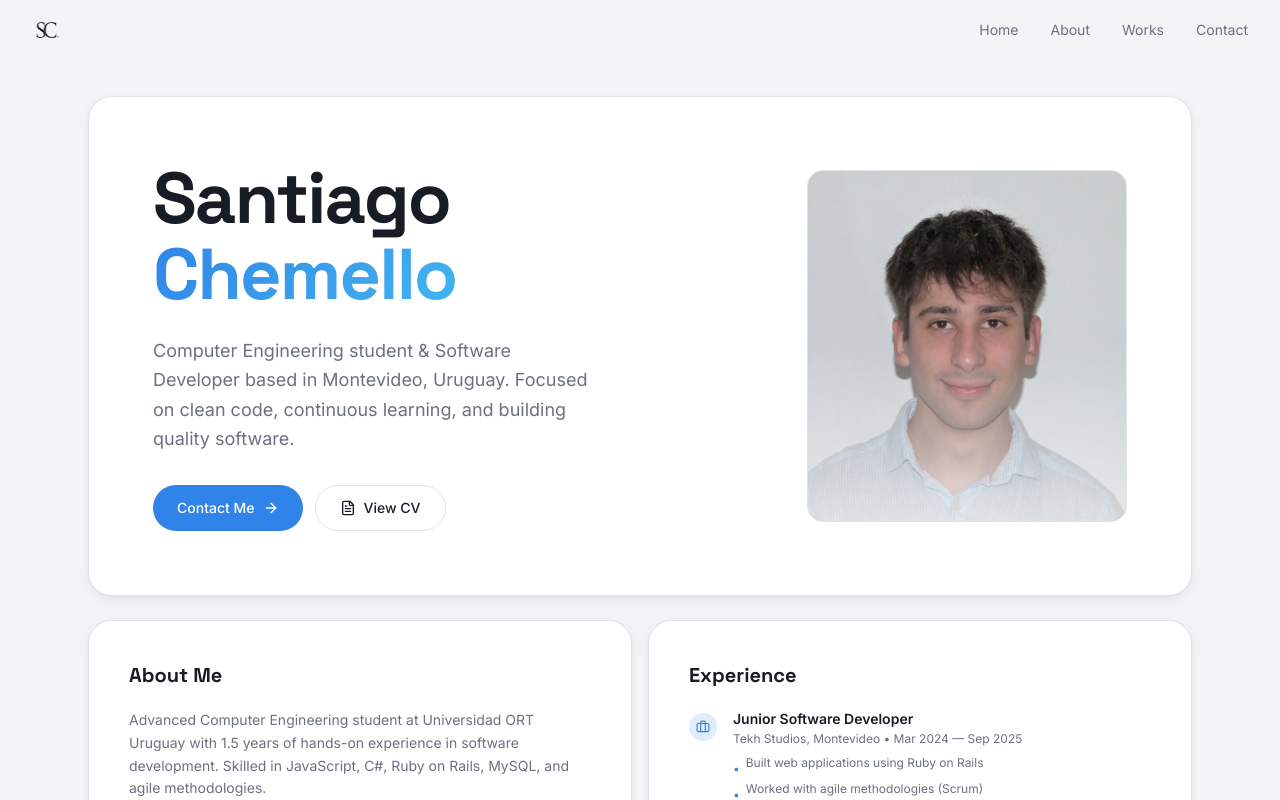
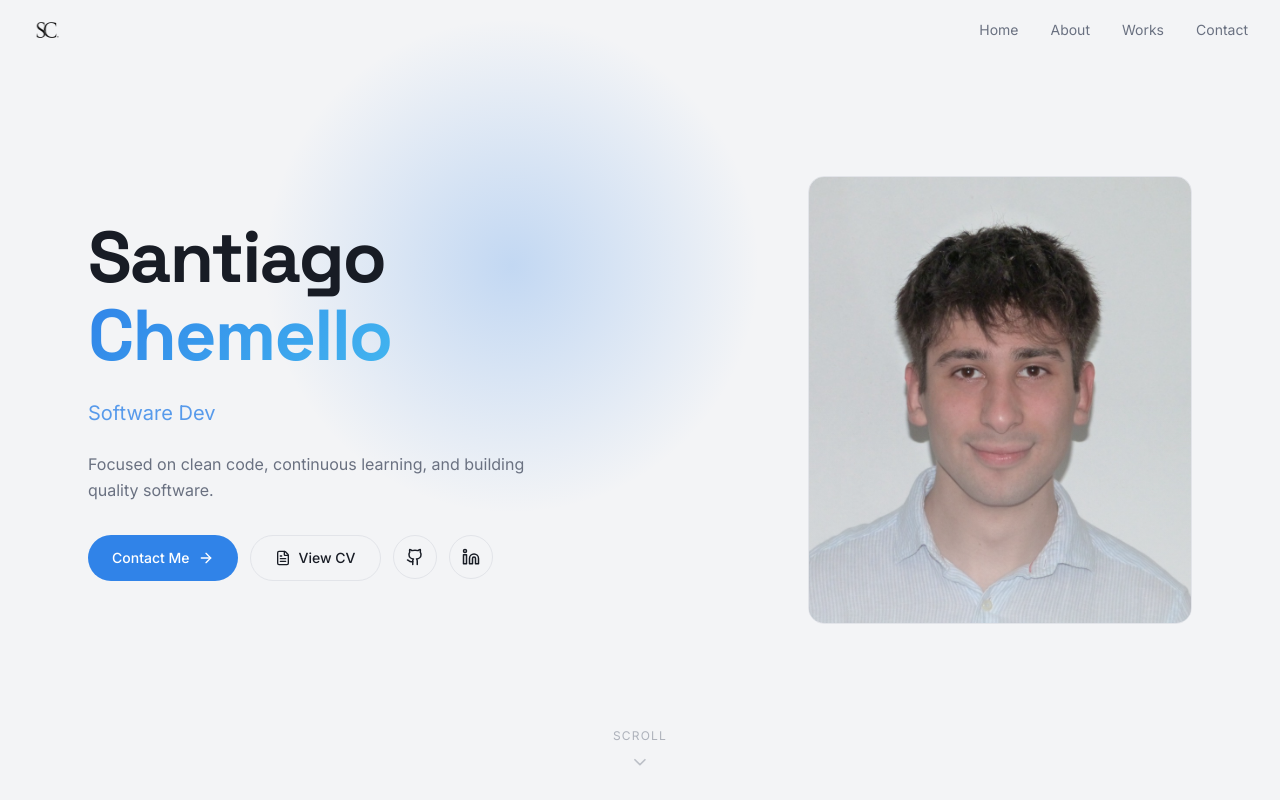
Before and after one commit to SantiagoChemello/santiagochemello.vercel.app, a React (Vite) app: page / in a window 1280 px wide. Shown: the top 800 px of the page. Built offline with nearby package versions, Linux system fonts and the light colour scheme.

Commit message:
added details to hero section

```diff
--- a/src/components/Hero.tsx
+++ b/src/components/Hero.tsx
@@ -1,36 +1,64 @@
 import { motion } from 'framer-motion'
-import { ArrowRight, FileText } from 'lucide-react'
+import { ArrowRight, FileText, Github, Linkedin, ChevronDown } from 'lucide-react'
+import { Typewriter } from './ui/Typewriter'
+import { FlipCard, FlipCardFront, FlipCardBack } from './ui/FlipCard'
 
 export default function Hero() {
     return (
         <section
             id="home"
-            className="flex items-center pt-24 pb-3"
+            className="relative min-h-screen flex items-center py-20 overflow-hidden"
         >
-            <div className="max-w-6xl mx-auto px-6 w-full">
-                <div className="bg-card border border-border rounded-3xl p-8 md:p-12 lg:p-16 card-glow">
-                    <div className="grid grid-cols-1 lg:grid-cols-2 gap-10 lg:gap-16 items-center">
+            {/* Background blob — only visible in hero */}
+            <div
+                className="pointer-events-none absolute top-4 left-[40%] -translate-x-1/2 w-[500px] h-[500px] rounded-full opacity-[0.25]"
+                style={{
+                    background: 'radial-gradient(circle, hsl(213 80% 55%), transparent 70%)',
+                }}
+            />
+            <div className="max-w-6xl mx-auto px-6 w-full relative z-10">
+                <div className="grid grid-cols-1 lg:grid-cols-2 gap-12 lg:gap-20 items-center">
                     {/* Left — Text */}
                     <div className="space-y-6">
                         <motion.h1
                             initial={{ opacity: 0, y: 30 }}
                             animate={{ opacity: 1, y: 0 }}
                             transition={{ duration: 0.7 }}
-                                className="text-5xl sm:text-6xl lg:text-7xl font-bold font-[family-name:var(--font-heading)] leading-[1.05] tracking-tight"
+                            className="text-5xl sm:text-6xl lg:text-7xl font-bold font-[family-name:var(--font-heading)] leading-[1.08] tracking-tight"
                         >
                             Santiago
                             <br />
                             <span className="text-gradient-accent">Chemello</span>
                         </motion.h1>
 
+                        <motion.div
+                            initial={{ opacity: 0, y: 20 }}
+                            animate={{ opacity: 1, y: 0 }}
+                            transition={{ duration: 0.7, delay: 0.12 }}
+                            className="text-muted-foreground text-lg sm:text-xl"
+                        >
+                            <Typewriter
+                                text={[
+                                    'Computer Engineering Student',
+                                    'Software Developer',
+                                    'Full-Stack Enthusiast',
+                                    'Based in Montevideo, Uruguay',
+                                ]}
+                                speed={60}
+                                deleteSpeed={35}
+                                waitTime={2000}
+                                cursorChar="_"
+                                className="text-primary/80"
+                            />
+                        </motion.div>
+
                         <motion.p
                             initial={{ opacity: 0, y: 20 }}
                             animate={{ opacity: 1, y: 0 }}
-                                transition={{ duration: 0.7, delay: 0.15 }}
-                                className="text-muted-foreground text-base sm:text-lg max-w-md leading-relaxed"
+                            transition={{ duration: 0.7, delay: 0.2 }}
+                            className="text-muted-foreground text-base max-w-md leading-relaxed"
                         >
-                                Computer Engineering student &amp; Software Developer based in
-                                Montevideo, Uruguay. Focused on clean code, continuous learning,
+                            Focused on clean code, continuous learning,
                             and building quality software.
                         </motion.p>
 
@@ -56,29 +84,70 @@ export default function Hero() {
                                 <FileText size={16} />
                                 View CV
                             </a>
+                            <a
+                                href="https://github.com/SantiagoChemello"
+                                target="_blank"
+                                rel="noopener noreferrer"
+                                className="inline-flex items-center justify-center w-11 h-11 border border-border hover:border-muted-foreground text-foreground rounded-full transition-colors duration-200 cursor-pointer"
+                                aria-label="GitHub"
+                            >
+                                <Github size={18} />
+                            </a>
+                            <a
+                                href="https://www.linkedin.com/in/santiago-chemello-2b2b86295/"
+                                target="_blank"
+                                rel="noopener noreferrer"
+                                className="inline-flex items-center justify-center w-11 h-11 border border-border hover:border-muted-foreground text-foreground rounded-full transition-colors duration-200 cursor-pointer"
+                                aria-label="LinkedIn"
+                            >
+                                <Linkedin size={18} />
+                            </a>
                         </motion.div>
                     </div>
 
-                        {/* Right — Portrait */}
+                    {/* Right — Portrait with Flip */}
                     <motion.div
                         initial={{ opacity: 0, scale: 0.92 }}
                         animate={{ opacity: 1, scale: 1 }}
                         transition={{ duration: 0.8, delay: 0.2 }}
                         className="flex justify-center lg:justify-end"
                     >
-                            <div className="relative w-64 h-72 sm:w-72 sm:h-80 lg:w-80 lg:h-[22rem] rounded-2xl overflow-hidden border border-border">
+                        <FlipCard className="w-72 h-80 sm:w-80 sm:h-[22rem] lg:w-96 lg:h-[28rem]">
+                            <FlipCardFront className="rounded-2xl overflow-hidden border border-border">
                                 <img
                                     src="/portrait.jpg"
                                     alt="Santiago Chemello portrait"
                                     className="w-full h-full object-cover object-top"
                                 />
-                                {/* Subtle gradient overlay at bottom */}
-                                <div className="absolute inset-0 bg-gradient-to-t from-card/60 via-transparent to-transparent" />
-                            </div>
+                                <div className="absolute inset-0 bg-gradient-to-t from-background/40 via-transparent to-transparent" />
+                            </FlipCardFront>
+                            <FlipCardBack className="rounded-2xl overflow-hidden border border-border bg-white flex items-center justify-center">
+                                <img
+                                    src="/avatar.png"
+                                    alt="Santiago Chemello avatar illustration"
+                                    className="w-full h-full object-contain p-4"
+                                />
+                            </FlipCardBack>
+                        </FlipCard>
                     </motion.div>
                 </div>
             </div>
-            </div>
+
+            {/* Scroll indicator */}
+            <motion.div
+                initial={{ opacity: 0 }}
+                animate={{ opacity: 1 }}
+                transition={{ delay: 1.2, duration: 0.8 }}
+                className="absolute bottom-8 left-1/2 -translate-x-1/2 flex flex-col items-center gap-1 z-10"
+            >
+                <span className="text-muted-foreground/50 text-xs tracking-widest uppercase">Scroll</span>
+                <motion.div
+                    animate={{ y: [0, 6, 0] }}
+                    transition={{ duration: 1.8, repeat: Infinity, ease: 'easeInOut' }}
+                >
+                    <ChevronDown size={20} className="text-muted-foreground/40" />
+                </motion.div>
+            </motion.div>
         </section>
     )
 }
--- /dev/null
+++ b/src/components/ui/FlipCard.tsx
@@ -0,0 +1,51 @@
+import { useState, type ReactNode } from 'react'
+
+interface FlipCardProps {
+    children: ReactNode
+    className?: string
+    flipDirection?: 'horizontal' | 'vertical'
+}
+
+interface FlipCardSideProps {
+    children: ReactNode
+    className?: string
+}
+
+export function FlipCard({ children, className = '', flipDirection = 'horizontal' }: FlipCardProps) {
+    const [isFlipped, setIsFlipped] = useState(false)
+
+    const rotateAxis = flipDirection === 'vertical' ? 'rotateX' : 'rotateY'
+
+    return (
+        <div
+            className={`group [perspective:1000px] cursor-pointer ${className}`}
+            onMouseEnter={() => setIsFlipped(true)}
+            onMouseLeave={() => setIsFlipped(false)}
+        >
+            <div
+                className="relative w-full h-full transition-transform duration-700 [transform-style:preserve-3d]"
+                style={{
+                    transform: isFlipped ? `${rotateAxis}(180deg)` : `${rotateAxis}(0deg)`,
+                }}
+            >
+                {children}
+            </div>
+        </div>
+    )
+}
+
+export function FlipCardFront({ children, className = '' }: FlipCardSideProps) {
+    return (
+        <div className={`absolute inset-0 w-full h-full [backface-visibility:hidden] ${className}`}>
+            {children}
+        </div>
+    )
+}
+
+export function FlipCardBack({ children, className = '' }: FlipCardSideProps) {
+    return (
+        <div className={`absolute inset-0 w-full h-full [backface-visibility:hidden] [transform:rotateY(180deg)] ${className}`}>
+            {children}
+        </div>
+    )
+}
--- /dev/null
+++ b/src/components/ui/Typewriter.tsx
@@ -0,0 +1,81 @@
+import { motion } from 'framer-motion'
+import { useEffect, useRef, useState } from 'react'
+
+interface TypewriterProps {
+    text: string[]
+    speed?: number
+    deleteSpeed?: number
+    waitTime?: number
+    cursorChar?: string
+    className?: string
+}
+
+export function Typewriter({
+    text,
+    speed = 70,
+    deleteSpeed = 40,
+    waitTime = 1500,
+    cursorChar = '|',
+    className = '',
+}: TypewriterProps) {
+    const [displayText, setDisplayText] = useState('')
+    const indexRef = useRef(0)
+    const charRef = useRef(0)
+    const isDeletingRef = useRef(false)
+    const timeoutRef = useRef<ReturnType<typeof setTimeout> | null>(null)
+
+    useEffect(() => {
+        const tick = () => {
+            const current = text[indexRef.current]
+            if (!current) return
+
+            if (isDeletingRef.current) {
+                if (charRef.current > 0) {
+                    charRef.current -= 1
+                    setDisplayText(current.slice(0, charRef.current))
+                    timeoutRef.current = setTimeout(tick, deleteSpeed)
+                } else {
+                    isDeletingRef.current = false
+                    indexRef.current = (indexRef.current + 1) % text.length
+                    timeoutRef.current = setTimeout(tick, 200)
+                }
+            } else if (charRef.current < current.length) {
+                charRef.current += 1
+                setDisplayText(current.slice(0, charRef.current))
+                // Natural variance
+                const variance = speed * 0.4
+                const delay = speed + (Math.random() * variance * 2 - variance)
+                timeoutRef.current = setTimeout(tick, delay)
+            } else {
+                timeoutRef.current = setTimeout(() => {
+                    isDeletingRef.current = true
+                    tick()
+                }, waitTime)
+            }
+        }
+
+        timeoutRef.current = setTimeout(tick, 400)
+
+        return () => {
+            if (timeoutRef.current) clearTimeout(timeoutRef.current)
+        }
+    }, [text, speed, deleteSpeed, waitTime])
+
+    return (
+        <span className={`inline-flex items-baseline ${className}`}>
+            <span className="min-w-[0.25em]">{displayText}</span>
+            <motion.span
+                animate={{ opacity: [1, 1, 0, 0] }}
+                transition={{
+                    duration: 1,
+                    repeat: Infinity,
+                    repeatType: 'loop',
+                    ease: 'linear',
+                }}
+                className="inline-block ml-[1px] text-current"
+            >
+                {cursorChar}
+            </motion.span>
+        </span>
+    )
+}
```
Also changed, not shown: public/avatar.png (added), public/santiago-portrait.jpg (deleted). Lines whose indentation alone changed are shown as unchanged.
